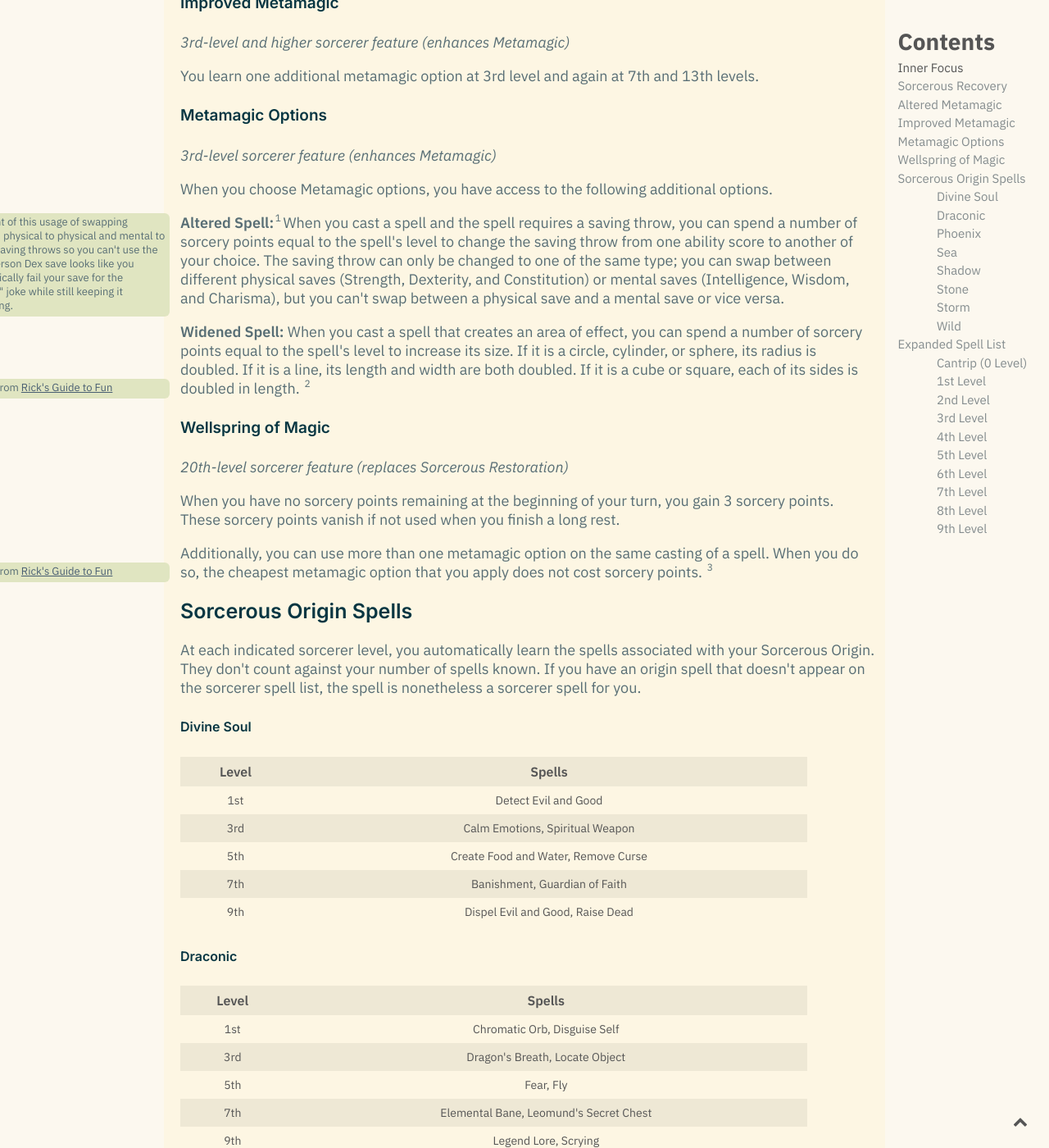
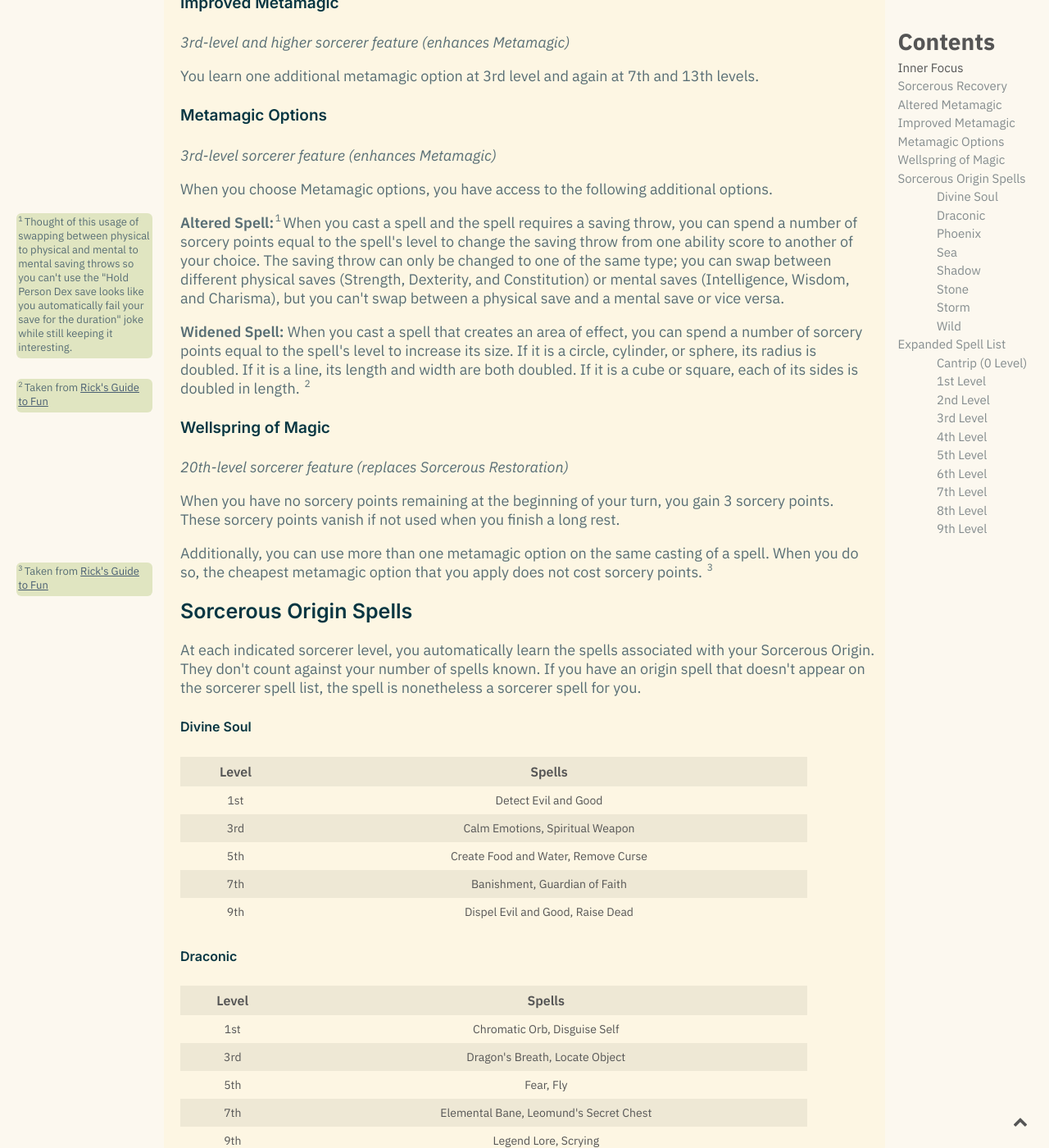
Before and after one commit to 5egeneral/compendium, a Jekyll site: the page built from _notes/20210609-Konahrik's Sorcerer Tweaks.md, in a window 1280 px wide and 1400 px high, scrolled down 1319 px. Shown: the whole window at 82% size. Built offline with Jekyll 4.4.1, drawn with Linux system fonts in a browser that asks for light colours; the table of contents is made by our own code.

Commit message:
Update style.css

```diff
--- a/assets/css/style.css
+++ b/assets/css/style.css
@@ -834,8 +834,8 @@ h1 {
     clear: left;
     font-family: 'IBM Plex Sans', Inter, 'Segoe UI', Roboto, Oxygen, Ubuntu, Cantarell, 'Open Sans', 'Helvetica Neue', sans-serif !important;
     font-size: 13px;
-    margin-left: -45%;
-    width: 40%;
+    margin-left: -34%;
+    width: 30%;
     margin-top: 0;
     margin-bottom: 0;
     vertical-align: baseline;
@@ -1420,14 +1420,14 @@ background-color: #FCF8EF;
 
 @media screen and (max-width: 1500px) {
  main .sn-left, main .mn-left {
-  margin-left:-23%;
-  width:20%;
+  margin-left:-23.5%;
+  width:19%;
  }
 }
 
 @media screen and (max-width: 1674px) {
- main .sn-left, main .mn-left {
-  margin-left:-32%;
-  width:30%;
+ .sn-left, .mn-left {
+margin-left: -28.5%;
+width: 25%;
  }
 }
```
